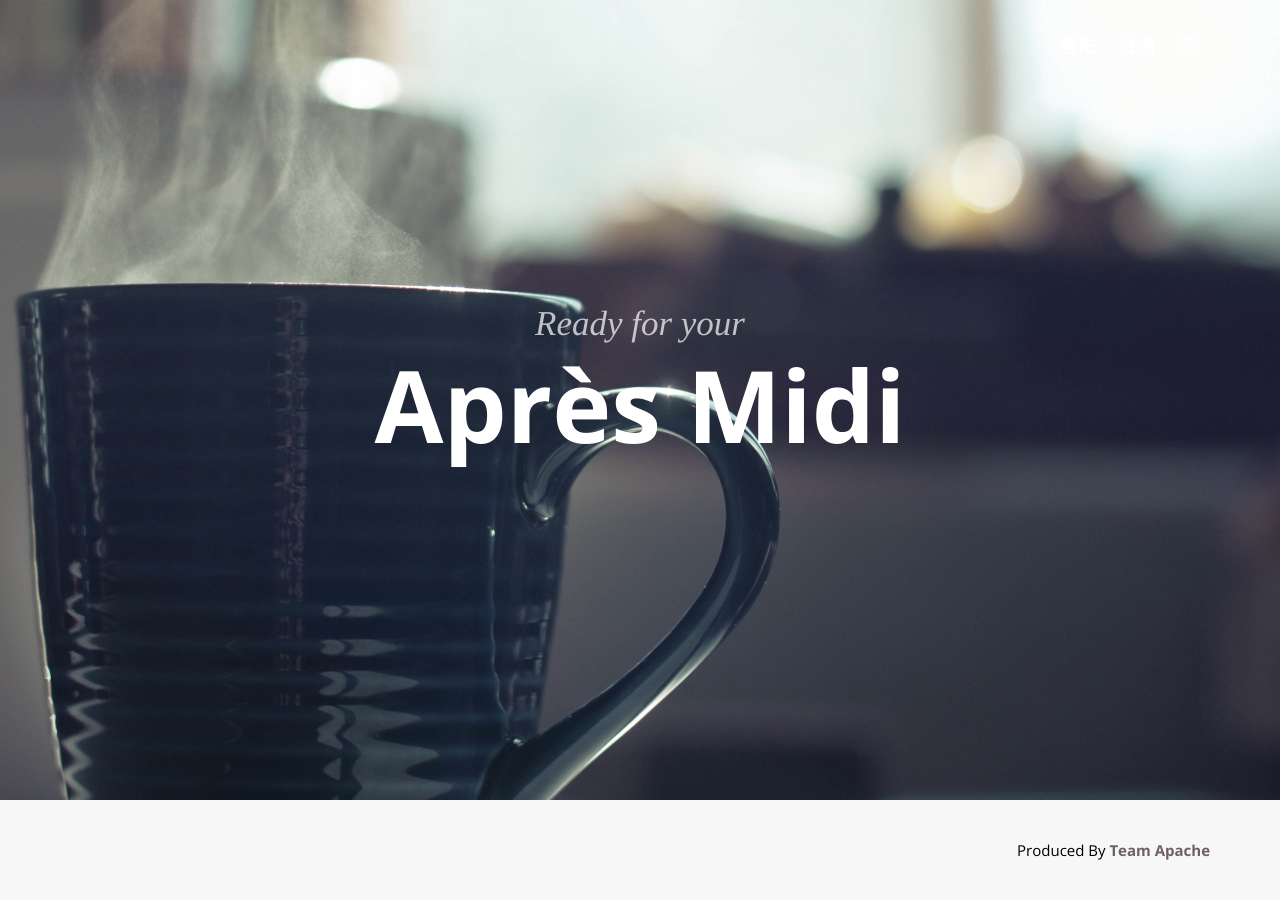
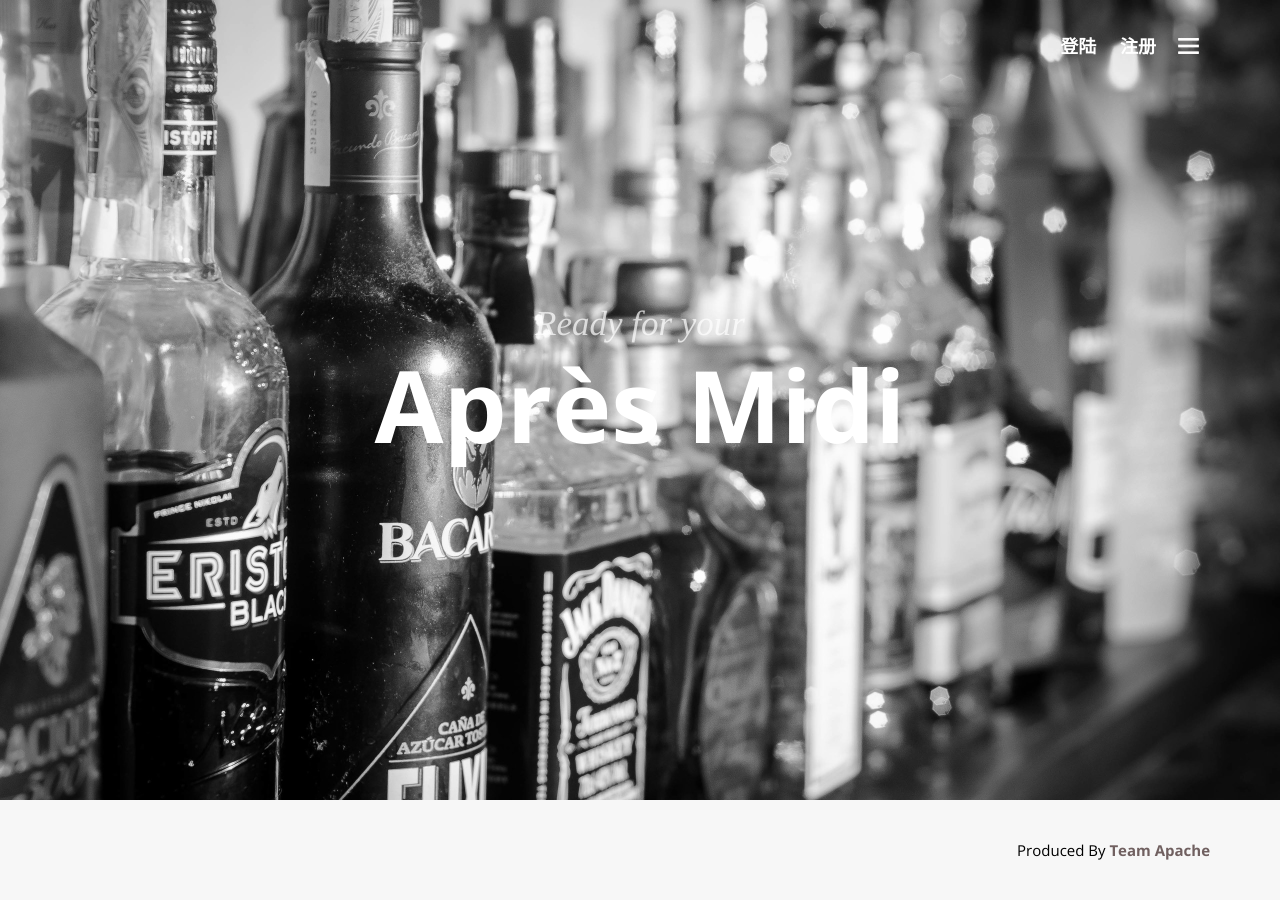
Before and after one commit to KaiyuanZhao/Apache, a PHP site: page /index.html in a window 1280 px wide. Run offline with PHP 8.4, Linux system fonts and the light colour scheme.

Commit message:
修改背景图片

```diff
--- a/css/style.css
+++ b/css/style.css
@@ -26,7 +26,7 @@ License URL: http://creativecommons.org/licenses/by/3.0/
 .lab{
     position:relative;
     top:90px;
-    background-image:url('/Apache/images/tbg.png');
+    background-image:url('../images/tbg.png');
     margin:auto;
     width:90%;
     height:570px;
@@ -35,7 +35,7 @@ License URL: http://creativecommons.org/licenses/by/3.0/
 
 }
 .header {
-    background-image:url('/Apache/images/beta.jpg');
+    background-image:url('../images/omega.jpg');
     background-size: cover;
     -webkit-background-size: cover;
     -o-background-size: cover;
```
